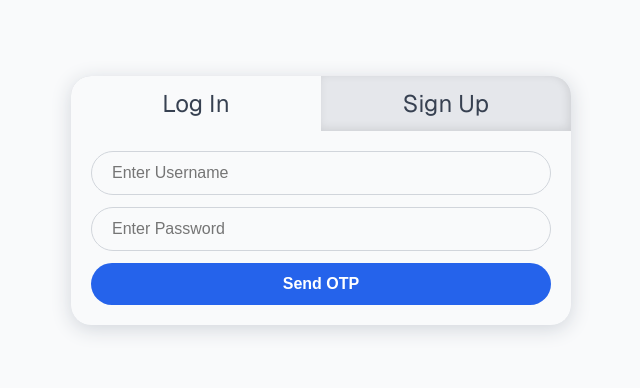
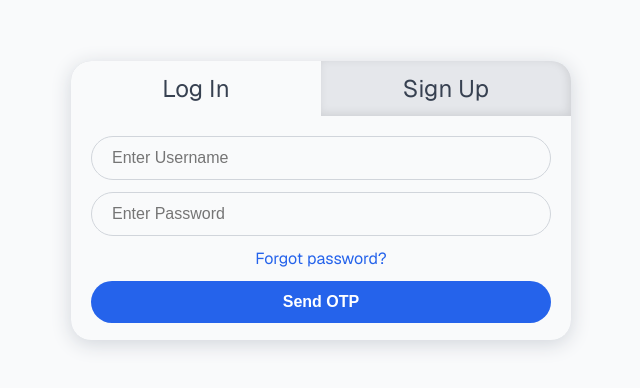
Before and after one commit to arpitchakladar/MASK-W25-ArpitChakladar-25CS10002, a Next.js app in the folder B21-2FA/: page /login in a window 1280 px wide. Shown: the part 200-588 px from the top of the page, without its empty margins (319-959 px from the left). Built offline with nearby package versions, Linux system fonts and the light colour scheme.

Commit message:
Added a navigation link from login page to recovery email page.

```diff
--- /dev/null
+++ b/B21-2FA/src/app/(auth)/(forms)/login/login.module.css
@@ -0,0 +1,4 @@
+.forgotPassword > a:hover {
+	background: transparent;
+	color: var(--accent);
+}
--- a/B21-2FA/src/app/(auth)/(forms)/login/page.tsx
+++ b/B21-2FA/src/app/(auth)/(forms)/login/page.tsx
@@ -4,6 +4,8 @@ import { useRouter } from "next/navigation";
 import { useMessage } from "@/app/MessageContext";
 import Form from "@/components/form/Form";
 import { useResizeForm } from "../../ResizeFormContext";
+import Link from "next/link";
+import styles from "./login.module.css";
 
 export default function LogInPage() {
 	const [username, setUsername] = useState("");
@@ -120,7 +122,7 @@ export default function LogInPage() {
 				required
 			/>
 
-			{secondFactor.visible && (
+			{secondFactor.visible ? (
 				<>
 					{secondFactor.type === "otp" ? (
 						<input
@@ -159,6 +161,10 @@ export default function LogInPage() {
 							: "Use OTP instead"}
 					</button>
 				</>
+			) : (
+				<div className={styles.forgotPassword}>
+					<Link href="/recovery-email">Forgot password?</Link>
+				</div>
 			)}
 
 			<button type="submit">
```
